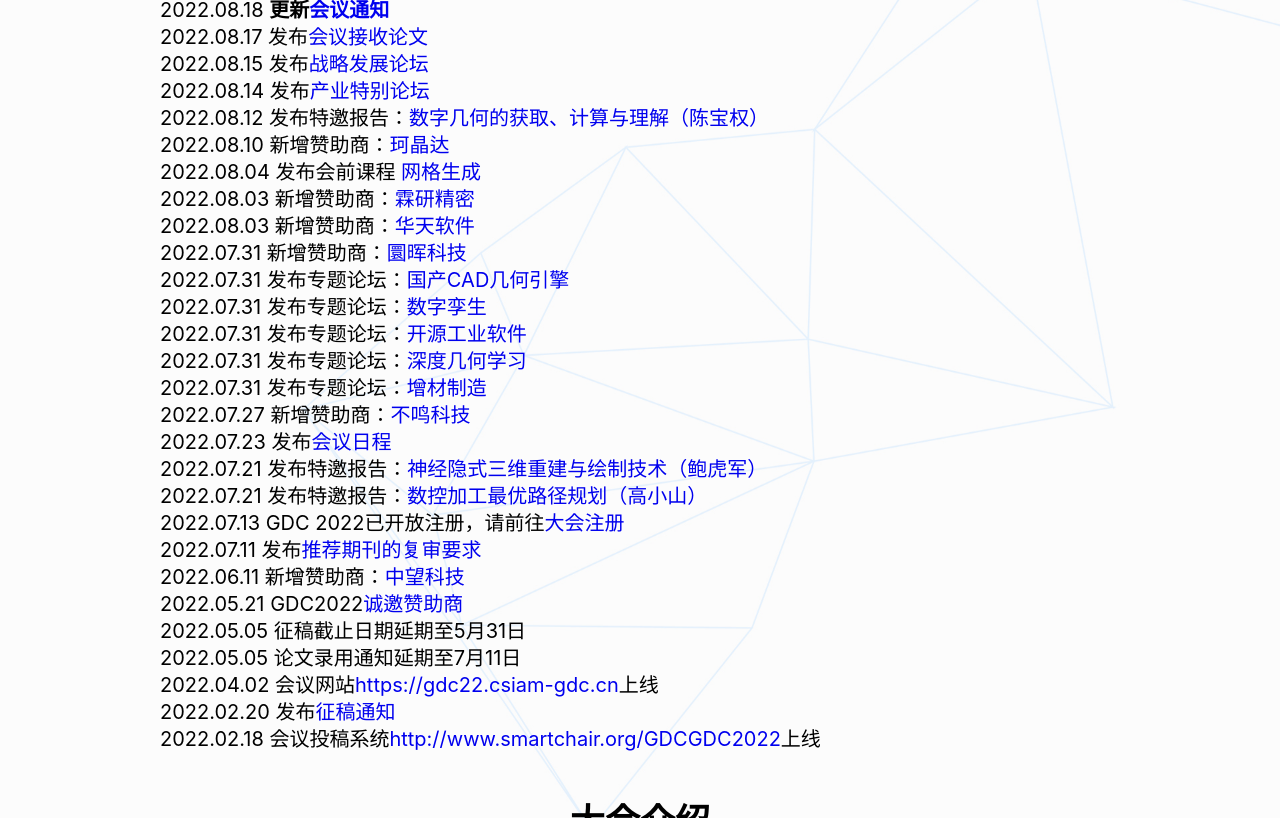
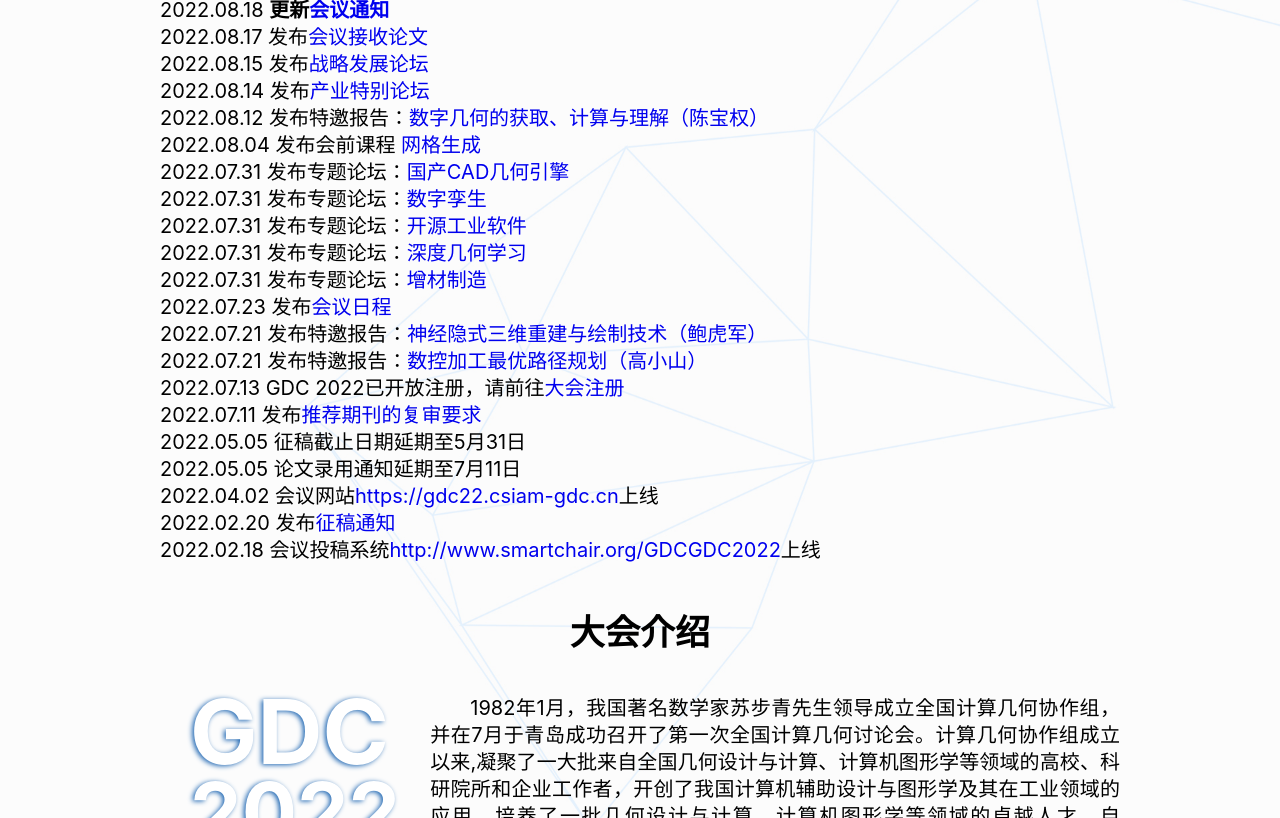
Before and after one commit to Cluir/gdc_website, a Vue app: page /#/subject in a window 1280 px wide. Shown: the part 580-1398 px from the top of the page. Built offline with nearby package versions, Linux system fonts and the light colour scheme.

Commit message:
some change

```diff
--- a/src/components/heads/subject.vue
+++ b/src/components/heads/subject.vue
@@ -7,24 +7,23 @@
       <!-- <span>第十四届全国几何设计与计算学术会议</span> -->
     </div>
     <ul style="font-size: 20px;line-height:1.35">
-      <li>2022.08.18 <b>更新</b><a
-          href="https://irc.cs.sdu.edu.cn/gdc2022/pdf/huiyitongzhi-gaizhangban.pdf"
+      <li>2022.08.18 <b>更新</b><a href="https://irc.cs.sdu.edu.cn/gdc2022/pdf/huiyitongzhi-gaizhangban.pdf"
           target="_blank"><b>会议通知</b></a></li>
       <li>2022.08.17 发布<a href="https://irc.cs.sdu.edu.cn/gdc2022/index.html#/rc">会议接收论文</a></li>
       <li>2022.08.15 发布<a href="https://irc.cs.sdu.edu.cn/gdc2022/index.html#/ztlt">战略发展论坛</a></li>
       <li>2022.08.14 发布<a href="https://irc.cs.sdu.edu.cn/gdc2022/index.html#/ztlt">产业特别论坛</a></li>
       <li>2022.08.12 发布特邀报告：<a href="https://irc.cs.sdu.edu.cn/gdc2022/index.html#/ty">数字几何的获取、计算与理解（陈宝权）</a></li>
-      <li>2022.08.10 新增赞助商：<a href="http://www.cogenda.com/" target="_blank">珂晶达</a></li>
+      <!-- <li>2022.08.10 新增赞助商：<a href="http://www.cogenda.com/" target="_blank">珂晶达</a></li> -->
       <li>2022.08.04 发布会前课程 <a href="https://irc.cs.sdu.edu.cn/gdc2022/index.html#/hq" target="_blank">网格生成</a></li>
-      <li>2022.08.03 新增赞助商：<a href="http://www2.lysis.com.cn/" target="_blank">霖研精密</a></li>
+      <!-- <li>2022.08.03 新增赞助商：<a href="http://www2.lysis.com.cn/" target="_blank">霖研精密</a></li>
       <li>2022.08.03 新增赞助商：<a href="https://www.hoteamsoft.com/" target="_blank">华天软件</a></li>
-      <li>2022.07.31 新增赞助商：<a href="https://www.featuremaker.com/" target="_blank">圜晖科技</a></li>
+      <li>2022.07.31 新增赞助商：<a href="https://www.featuremaker.com/" target="_blank">圜晖科技</a></li> -->
       <li>2022.07.31 发布专题论坛：<a href="https://irc.cs.sdu.edu.cn/gdc2022/index.html#/ztlt">国产CAD几何引擎</a></li>
       <li>2022.07.31 发布专题论坛：<a href="https://irc.cs.sdu.edu.cn/gdc2022/index.html#/ztlt">数字孪生</a></li>
       <li>2022.07.31 发布专题论坛：<a href="https://irc.cs.sdu.edu.cn/gdc2022/index.html#/ztlt">开源工业软件</a></li>
       <li>2022.07.31 发布专题论坛：<a href="https://irc.cs.sdu.edu.cn/gdc2022/index.html#/ztlt">深度几何学习</a></li>
       <li>2022.07.31 发布专题论坛：<a href="https://irc.cs.sdu.edu.cn/gdc2022/index.html#/ztlt">增材制造</a></li>
-      <li>2022.07.27 新增赞助商：<a href="https://www.boomingtech.com/" target="_blank">不鸣科技</a></li>
+      <!-- <li>2022.07.27 新增赞助商：<a href="https://www.boomingtech.com/" target="_blank">不鸣科技</a></li> -->
 
       <li>2022.07.23 发布<a href="https://irc.cs.sdu.edu.cn/gdc2022/index.html#/rc">会议日程</a></li>
       <!-- <li>2022.07.22 早鸟注册时间更改为<strong>7月14日00:00-8月13日00:00</strong></li> -->
@@ -32,8 +31,8 @@
       <li>2022.07.21 发布特邀报告：<a href="https://irc.cs.sdu.edu.cn/gdc2022/index.html#/ty">数控加工最优路径规划（高小山）</a></li>
       <li>2022.07.13 GDC 2022已开放注册，请前往<a href="https://irc.cs.sdu.edu.cn/gdc2022/index.html#/chzc">大会注册</a></li>
       <li>2022.07.11 发布<a href="https://irc.cs.sdu.edu.cn/gdc2022/index.html#/hy">推荐期刊的复审要求</a></li>
-      <li>2022.06.11 新增赞助商：<a href="https://www.zwcad.com/" target="_blank">中望科技</a></li>
-      <li>2022.05.21 GDC2022<a href="https://mp.weixin.qq.com/s/f-_C-ClniiHb0rgZ60uiqg" target="_blank">诚邀赞助商</a></li>
+      <!-- <li>2022.06.11 新增赞助商：<a href="https://www.zwcad.com/" target="_blank">中望科技</a></li>
+      <li>2022.05.21 GDC2022<a href="https://mp.weixin.qq.com/s/f-_C-ClniiHb0rgZ60uiqg" target="_blank">诚邀赞助商</a></li> -->
       <li>2022.05.05 征稿截止日期延期至5月31日</li>
       <li>2022.05.05 论文录用通知延期至7月11日</li>
       <li>2022.04.02 会议网站<a href="https://gdc22.csiam-gdc.cn" target="_blank">https://gdc22.csiam-gdc.cn</a>上线</li>
@@ -329,15 +328,18 @@
 }
 
 @media screen and (max-width:500px) {
-  ul{
+  ul {
     font-size: 4vw !important;
   }
-  .right{
+
+  .right {
     font-size: 3vw !important;
   }
-  .text1{
+
+  .text1 {
     font-size: 4vw !important;
   }
+
   .g-rep {
     margin: 0 auto;
     width: 100%;
```
